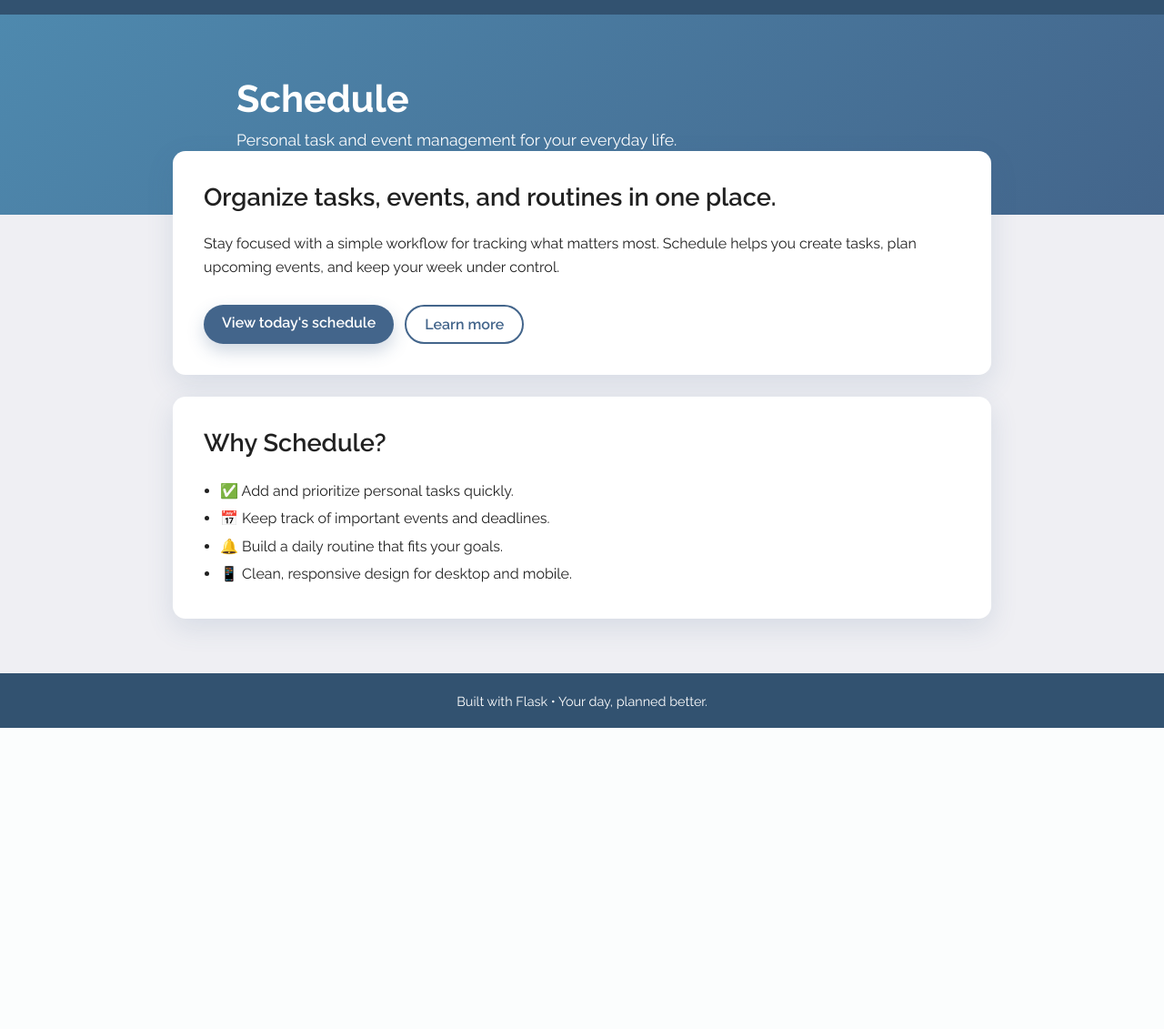
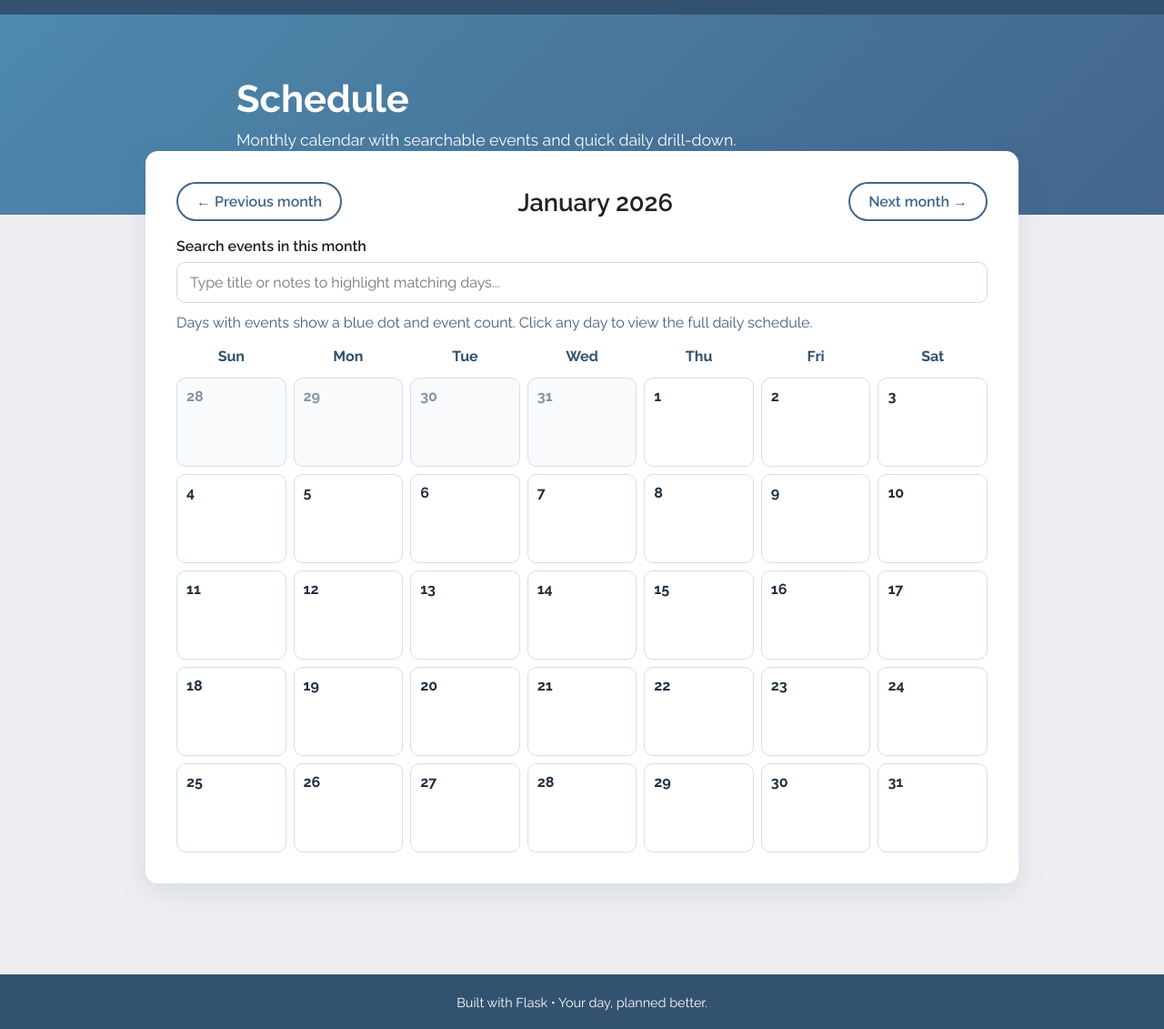
Before and after one commit to nanathan/Schedule, a Flask app: page /?year=2026&month=1 in a window 1280 px wide. Shown: the whole page at 91% size. Before the commit the page ends 800 px from the top, so only its background shows below. Run offline with Flask 3, Linux system fonts and the light colour scheme.

Commit message:
Add monthly calendar view with event search highlighting

```diff
--- a/server.py
+++ b/server.py
@@ -1,3 +1,4 @@
+import calendar
 import datetime
 
 import flask
@@ -5,13 +6,29 @@
 app = flask.Flask(__name__)
 
 SAMPLE_SCHEDULE = {
+    "2026-02-02": [
+        {"title": "Project kickoff", "start": "09:00", "duration_minutes": 60, "notes": "Align goals and responsibilities"},
+        {"title": "Lunch with mentor", "start": "12:30", "duration_minutes": 60, "notes": "Career growth check-in"},
+    ],
+    "2026-02-08": [
+        {"title": "Grocery run", "start": "10:00", "duration_minutes": 50, "notes": "Stock up for the week"},
+    ],
     "2026-02-15": [
         {"title": "Morning workout", "start": "06:45", "duration_minutes": 45, "notes": "Strength + mobility"},
         {"title": "Team standup", "start": "09:00", "duration_minutes": 30, "notes": "Daily priorities"},
         {"title": "Client planning session", "start": "11:30", "duration_minutes": 90, "notes": "Roadmap review"},
         {"title": "Deep work block", "start": "14:00", "duration_minutes": 120, "notes": "Feature implementation"},
         {"title": "Dinner with family", "start": "18:30", "duration_minutes": 75, "notes": "No devices at the table"},
-    ]
+    ],
+    "2026-02-20": [
+        {"title": "Product demo rehearsal", "start": "15:00", "duration_minutes": 60, "notes": "Run through slide deck"},
+    ],
+    "2026-03-04": [
+        {"title": "Dentist appointment", "start": "08:30", "duration_minutes": 45, "notes": "Semi-annual cleaning"},
+    ],
+    "2026-03-17": [
+        {"title": "Quarterly planning", "start": "10:00", "duration_minutes": 150, "notes": "Set next quarter OKRs"},
+    ],
 }
 
 
@@ -21,17 +38,61 @@
     return f"{parsed_day.strftime('%A, %B')} {parsed_day.day}, {parsed_day.year}"
 
 
+def get_calendar_context(year, month):
+    cal = calendar.Calendar(firstweekday=6)
+    month_name = datetime.date(year, month, 1).strftime("%B %Y")
+
+    days = []
+    for date_value in cal.itermonthdates(year, month):
+        day_key = date_value.isoformat()
+        events = SAMPLE_SCHEDULE.get(day_key, [])
+        searchable_text = " ".join(
+            f"{event['title']} {event['notes']}".lower() for event in events
+        )
+        days.append(
+            {
+                "date": day_key,
+                "day": date_value.day,
+                "in_month": date_value.month == month,
+                "has_events": bool(events),
+                "event_count": len(events),
+                "search_text": searchable_text,
+            }
+        )
+
+    previous_month = (datetime.date(year, month, 1) - datetime.timedelta(days=1)).replace(day=1)
+    next_month = (datetime.date(year, month, calendar.monthrange(year, month)[1]) + datetime.timedelta(days=1)).replace(day=1)
+
+    return {
+        "days": days,
+        "month_label": month_name,
+        "previous_year": previous_month.year,
+        "previous_month": previous_month.month,
+        "next_year": next_month.year,
+        "next_month": next_month.month,
+    }
+
+
 @app.route("/")
 def home():
-    return flask.render_template("index.html", featured_day="2026-02-15")
+    today = datetime.date.today()
+    year = flask.request.args.get("year", type=int) or today.year
+    month = flask.request.args.get("month", type=int) or today.month
+
+    if month < 1 or month > 12:
+        flask.abort(400)
+
+    return flask.render_template("index.html", **get_calendar_context(year, month))
 
 
 @app.route("/schedule/<day>")
 def day_schedule(day):
-    events = SAMPLE_SCHEDULE.get(day)
-    if events is None:
+    try:
+        datetime.datetime.strptime(day, "%Y-%m-%d")
+    except ValueError:
         flask.abort(404)
 
+    events = SAMPLE_SCHEDULE.get(day, [])
     total_minutes = sum(event["duration_minutes"] for event in events)
     return flask.render_template(
         "day_schedule.html",
--- a/static/css/style.css
+++ b/static/css/style.css
@@ -37,7 +37,7 @@
 }
 
 .content {
-  width: min(900px, 92%);
+  width: min(960px, 94%);
   margin: -70px auto 100px;
   display: grid;
   gap: 24px;
@@ -54,19 +54,6 @@
   margin-top: 0;
   font-size: 1.7rem;
   font-weight: 600;
-}
-
-.card .text {
-  margin-top: 12px;
-  font-size: 1rem;
-  line-height: 1.65;
-}
-
-.cta-group {
-  margin-top: 28px;
-  display: flex;
-  flex-wrap: wrap;
-  gap: 12px;
 }
 
 .button {
@@ -93,12 +80,6 @@
   color: #43658b;
 }
 
-.feature-list {
-  margin: 16px 0 0;
-  padding-left: 18px;
-  line-height: 1.9;
-}
-
 footer {
   height: 60px;
   background-color: #325270;
@@ -114,15 +95,113 @@
   margin: 0;
 }
 
-@media (max-width: 700px) {
-  .card {
-    padding: 24px;
-  }
+.calendar-header {
+  display: flex;
+  align-items: center;
+  justify-content: space-between;
+  gap: 12px;
+  flex-wrap: wrap;
+  margin-bottom: 12px;
+}
 
-  .content {
-    margin-top: -54px;
-    margin-bottom: 70px;
-  }
+.calendar-header h2 {
+  margin: 0;
+  min-width: 180px;
+  text-align: center;
+}
+
+.search-label {
+  display: block;
+  margin-top: 18px;
+  margin-bottom: 8px;
+  font-weight: 600;
+}
+
+.search-input {
+  width: 100%;
+  box-sizing: border-box;
+  border-radius: 10px;
+  border: 1px solid #cad8e8;
+  padding: 12px 14px;
+  font: inherit;
+}
+
+.search-input:focus {
+  outline: 3px solid rgba(78, 137, 174, 0.22);
+  border-color: #4e89ae;
+}
+
+.calendar-help {
+  margin: 12px 0 18px;
+  color: #445f79;
+}
+
+.calendar-grid {
+  display: grid;
+  grid-template-columns: repeat(7, minmax(0, 1fr));
+  gap: 8px;
+}
+
+.weekday {
+  text-align: center;
+  font-weight: 700;
+  color: #31506d;
+  padding-bottom: 6px;
+}
+
+.calendar-day {
+  text-decoration: none;
+  min-height: 76px;
+  border: 1px solid #d4dfec;
+  border-radius: 10px;
+  padding: 10px;
+  display: flex;
+  flex-direction: column;
+  gap: 8px;
+  background: #fff;
+  color: #1f2f3f;
+  transition: transform 0.15s ease, box-shadow 0.15s ease, border-color 0.15s ease;
+}
+
+.calendar-day:hover {
+  transform: translateY(-1px);
+  box-shadow: 0 7px 18px rgba(67, 101, 139, 0.16);
+}
+
+.calendar-day--muted {
+  background: #f8fafc;
+  color: #8394a7;
+}
+
+.calendar-day--has-events {
+  border-color: #8bb4d4;
+}
+
+.calendar-day--has-events .calendar-day__number::after {
+  content: '';
+  display: inline-block;
+  width: 7px;
+  height: 7px;
+  margin-left: 6px;
+  border-radius: 50%;
+  background: #4e89ae;
+  vertical-align: middle;
+}
+
+.calendar-day--search-match {
+  border-color: #f5a23d;
+  background: #fff4e5;
+  box-shadow: 0 0 0 2px rgba(245, 162, 61, 0.35);
+}
+
+.calendar-day__number {
+  font-weight: 700;
+}
+
+.calendar-day__meta {
+  margin-top: auto;
+  font-size: 0.85rem;
+  color: #34526d;
 }
 
 .day-header {
--- a/templates/day_schedule.html
+++ b/templates/day_schedule.html
@@ -20,9 +20,10 @@
         <section class="card">
             <div class="day-header">
                 <h2>Daily schedule</h2>
-                <a href="{{ url_for('home') }}" class="button secondary">Back home</a>
+                <a href="{{ url_for('home') }}" class="button secondary">Back to month view</a>
             </div>
 
+            {% if events %}
             <ul class="event-list" aria-label="Events for {{ day_label }}">
                 {% for event in events %}
                 <li class="event-item">
@@ -33,6 +34,9 @@
                 </li>
                 {% endfor %}
             </ul>
+            {% else %}
+            <p class="empty-state">No events are scheduled for this day yet.</p>
+            {% endif %}
         </section>
     </main>
 </div>
--- a/templates/index.html
+++ b/templates/index.html
@@ -3,7 +3,7 @@
 <head>
     <meta charset="UTF-8">
     <meta name="viewport" content="width=device-width, initial-scale=1.0">
-    <title>Schedule | Plan your day with ease</title>
+    <title>Schedule | Monthly calendar</title>
     <link href="https://fonts.googleapis.com/css2?family=Raleway:wght@400;500;600;700&display=swap" rel="stylesheet">
     <link rel="stylesheet" href="{{ url_for('static', filename='css/style.css') }}">
 </head>
@@ -12,31 +12,47 @@
     <header class="top">
         <div class="title">
             <h1>Schedule</h1>
-            <p>Personal task and event management for your everyday life.</p>
+            <p>Monthly calendar with searchable events and quick daily drill-down.</p>
         </div>
     </header>
 
     <main class="content">
-        <section class="card hero-card">
-            <h2>Organize tasks, events, and routines in one place.</h2>
-            <p class="text">
-                Stay focused with a simple workflow for tracking what matters most. Schedule helps you create tasks,
-                plan upcoming events, and keep your week under control.
-            </p>
-            <div class="cta-group">
-                <a href="{{ url_for('day_schedule', day=featured_day) }}" class="button primary">View today's schedule</a>
-                <a href="#features" class="button secondary">Learn more</a>
+        <section class="card">
+            <div class="calendar-header">
+                <a href="{{ url_for('home', year=previous_year, month=previous_month) }}" class="button secondary">← Previous month</a>
+                <h2>{{ month_label }}</h2>
+                <a href="{{ url_for('home', year=next_year, month=next_month) }}" class="button secondary">Next month →</a>
             </div>
-        </section>
 
-        <section class="card" id="features">
-            <h2>Why Schedule?</h2>
-            <ul class="feature-list">
-                <li>✅ Add and prioritize personal tasks quickly.</li>
-                <li>📅 Keep track of important events and deadlines.</li>
-                <li>🔔 Build a daily routine that fits your goals.</li>
-                <li>📱 Clean, responsive design for desktop and mobile.</li>
-            </ul>
+            <label for="calendar-search" class="search-label">Search events in this month</label>
+            <input id="calendar-search" class="search-input" type="search" placeholder="Type title or notes to highlight matching days..." autocomplete="off">
+
+            <p class="calendar-help">Days with events show a blue dot and event count. Click any day to view the full daily schedule.</p>
+
+            <div class="calendar-grid" role="grid" aria-label="Calendar for {{ month_label }}">
+                <div class="weekday">Sun</div>
+                <div class="weekday">Mon</div>
+                <div class="weekday">Tue</div>
+                <div class="weekday">Wed</div>
+                <div class="weekday">Thu</div>
+                <div class="weekday">Fri</div>
+                <div class="weekday">Sat</div>
+
+                {% for day in days %}
+                <a
+                    href="{{ url_for('day_schedule', day=day.date) }}"
+                    class="calendar-day{% if not day.in_month %} calendar-day--muted{% endif %}{% if day.has_events %} calendar-day--has-events{% endif %}"
+                    data-search-text="{{ day.search_text }}"
+                    data-has-events="{{ 'true' if day.has_events else 'false' }}"
+                    aria-label="{{ day.date }}{% if day.has_events %}, {{ day.event_count }} event{{ 's' if day.event_count != 1 else '' }}{% endif %}"
+                >
+                    <span class="calendar-day__number">{{ day.day }}</span>
+                    {% if day.has_events %}
+                    <span class="calendar-day__meta">{{ day.event_count }} event{{ 's' if day.event_count != 1 else '' }}</span>
+                    {% endif %}
+                </a>
+                {% endfor %}
+            </div>
         </section>
     </main>
 </div>
@@ -44,5 +60,29 @@
 <footer>
     <p>Built with Flask • Your day, planned better.</p>
 </footer>
+
+<script>
+    const searchInput = document.getElementById('calendar-search');
+    const dayCells = document.querySelectorAll('.calendar-day');
+
+    function applySearchHighlight() {
+        const query = searchInput.value.trim().toLowerCase();
+
+        dayCells.forEach((cell) => {
+            cell.classList.remove('calendar-day--search-match');
+            if (!query) {
+                return;
+            }
+
+            const hasEvents = cell.dataset.hasEvents === 'true';
+            const searchableText = cell.dataset.searchText || '';
+            if (hasEvents && searchableText.includes(query)) {
+                cell.classList.add('calendar-day--search-match');
+            }
+        });
+    }
+
+    searchInput.addEventListener('input', applySearchHighlight);
+</script>
 </body>
 </html>
```
Also changed, not shown: other parts of static/css/style.css (+35 -1 lines).
